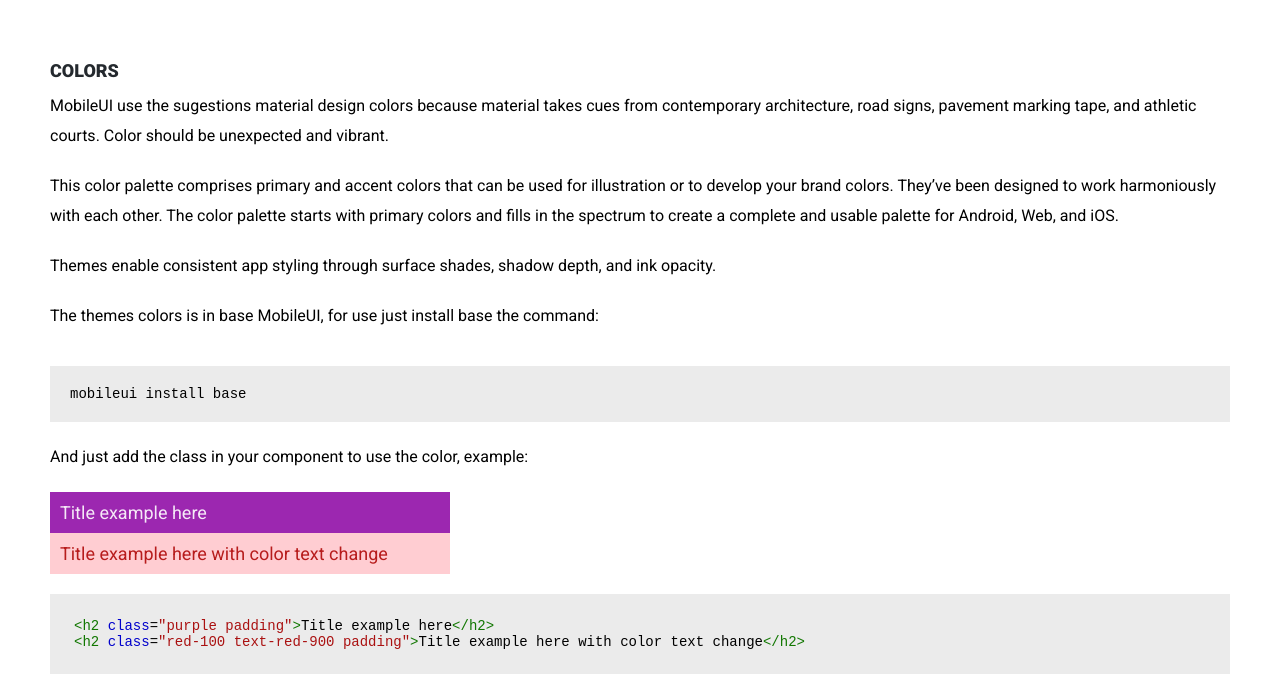
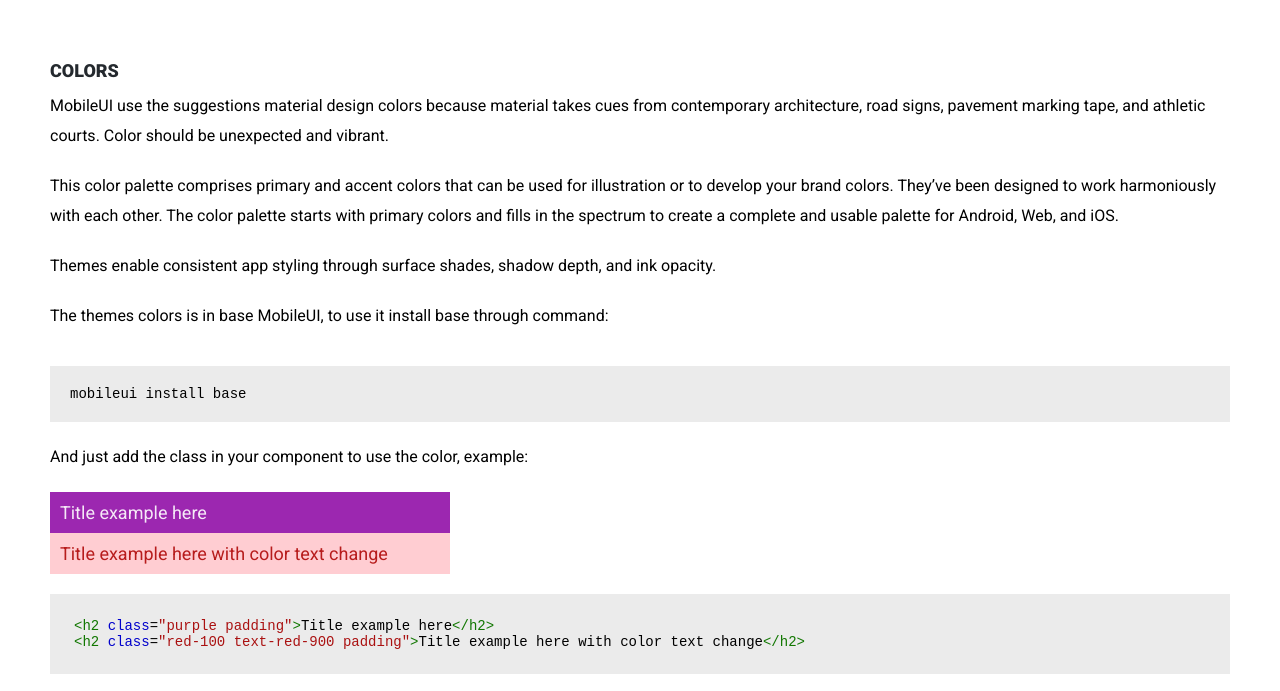
Before and after one commit to MobileUI/components, a website: page base/colors.html in a window 1280 px wide. Shown: the top 691 px of the page. Drawn offline with nearby package versions, Linux system fonts and the light colour scheme.

Commit message:
words fail

```diff
--- a/base/colors.html
+++ b/base/colors.html
@@ -17,11 +17,11 @@
   <body class="content">
     <!-- BEGIN -->
     <h2 class="title-doc" id="_DOC_GENERATE_SPACE_">Colors</h2>
-    <p>MobileUI use the sugestions material design colors because material takes cues from contemporary architecture, road signs, pavement marking tape, and athletic courts. Color should be unexpected and vibrant.</p>
+    <p>MobileUI use the suggestions material design colors because material takes cues from contemporary architecture, road signs, pavement marking tape, and athletic courts. Color should be unexpected and vibrant.</p>
     <p>This color palette comprises primary and accent colors that can be used for illustration or to develop your brand colors. They’ve been designed to work harmoniously with each other. The color palette starts with primary colors and fills in the spectrum to create a complete and usable palette for Android, Web, and iOS.</p>
     <p>Themes enable consistent app styling through surface shades, shadow depth, and ink opacity.</p>
     <p>
-      The themes colors is in base MobileUI, for use just install base the command:
+      The themes colors is in base MobileUI, to use it install base through command:
     </p>
     <pre>mobileui install base</pre>
     <p>And just add the class in your component to use the color, example:  </p>
```
Also changed, not shown: base/install.html (+1 -1 lines).
